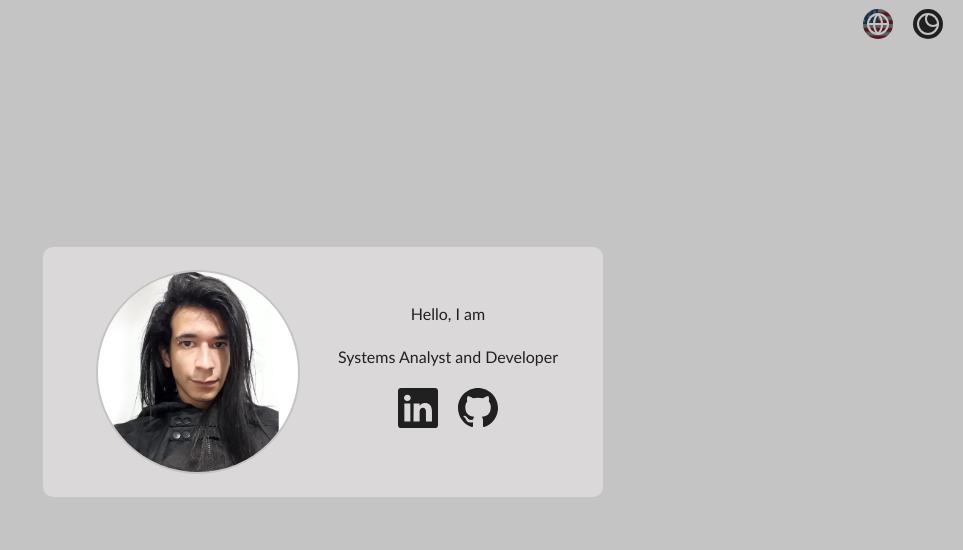
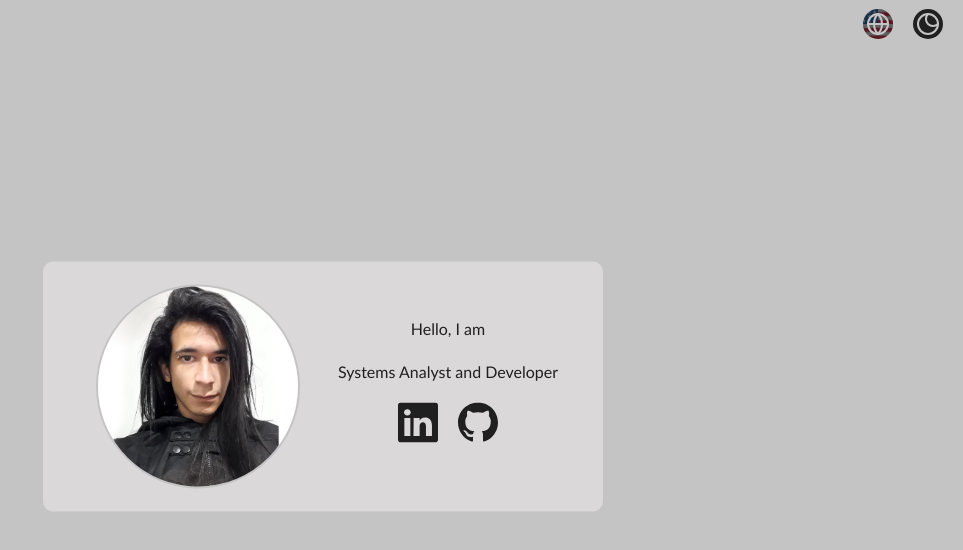
Before and after one commit to matheu5leone/portfolio, a Next.js app: page /portfolio/ in a window 1280 px wide. Shown: the top 550 px of the page, without its empty margins (317-1280 px from the left). Built offline with nearby package versions, Linux system fonts and the light colour scheme.

Commit message:
fix about me modules position

```diff
--- a/src/components/about/about.module.css
+++ b/src/components/about/about.module.css
@@ -7,6 +7,7 @@
     background-color: var(--cards);
     border-radius: 10px;
     transition: all 0.3s ease;
+    transform: translateY(-15%);
 }
 @media (max-width: 768px) {
     .modules {
--- a/src/styles/Home.module.css
+++ b/src/styles/Home.module.css
@@ -2,6 +2,5 @@
   display: flex;
   justify-content: center;
   align-items: center;
-  min-height: calc(100vh - 10vh);
-  transform: translateY(-5%);
+  min-height: calc(100vh - 6vh);
 }
```
